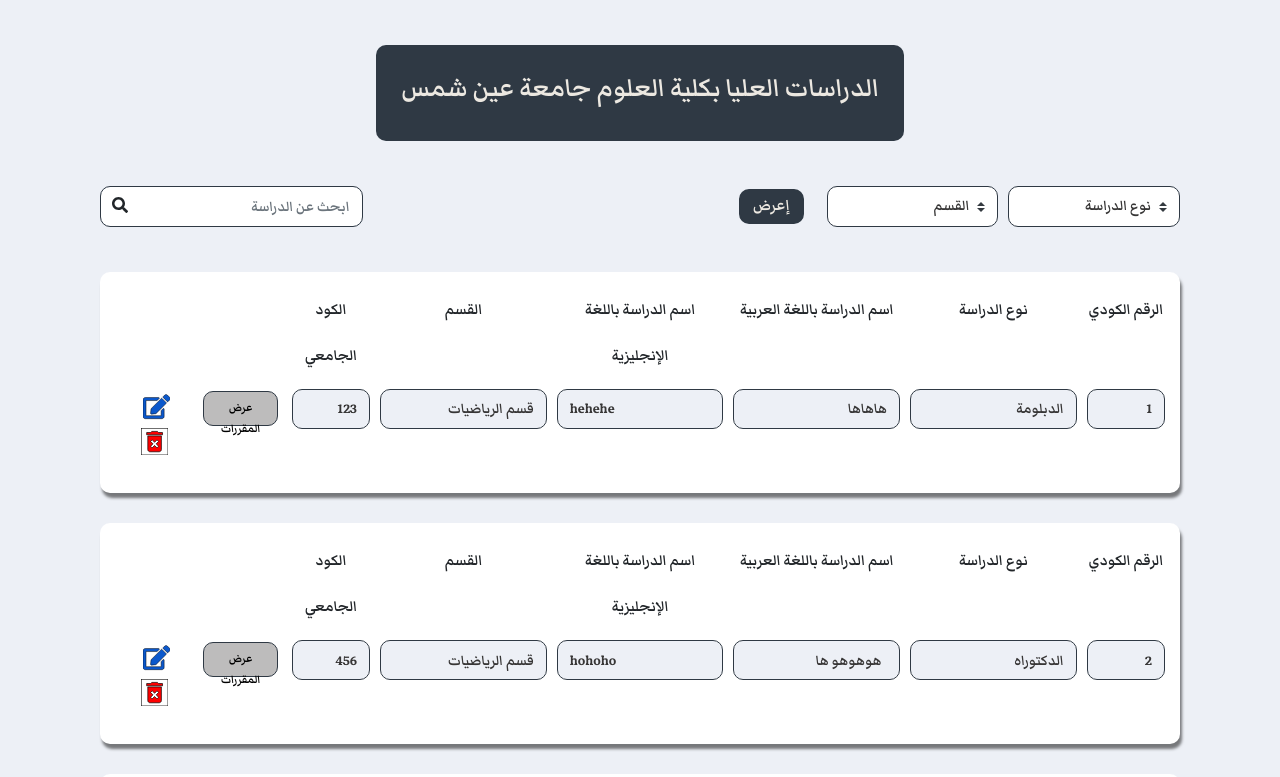
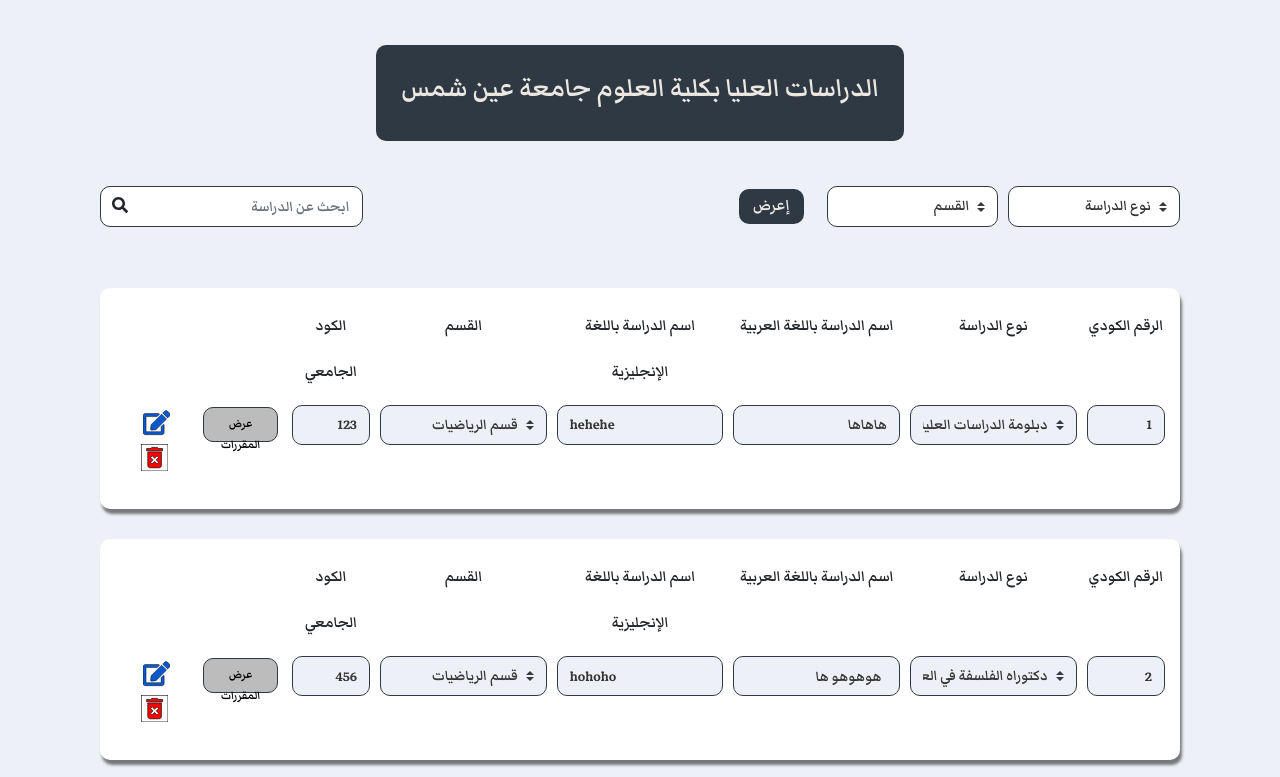
Before and after one commit to youssifYasser/post-graduate-system, a React (Create React App) app: page /StudentData in a window 1280 px wide. Shown: the top 777 px of the page. Built offline with nearby package versions, Linux system fonts and the light colour scheme.

Commit message:
working on validation

```diff
--- a/src/Components/study-types/study-type.js
+++ b/src/Components/study-types/study-type.js
@@ -34,23 +34,41 @@
           <Form.Control
             className='form-input'
             name={`code-${index}`}
-            type='input'
+            type='number'
             value={code}
             onChange={handleChange}
             disabled
           />
         </Col>
         <Col md={2}>
+          <section className='form-group' controlId={`type-${index}`}>
             <Form.Control
               className='form-input'
+              as='select'
               name={`type-${index}`}
-            type='input'
               value={type}
+              custom
+              required
               onChange={handleChange}
               disabled={!isEditing}
-          />
+            >
+              <option value=''>نوع الدراسة</option>
+              <option value='دبلومة الدراسات العليا'>
+                دبلومة الدراسات العليا
+              </option>
+              <option value='تمهيدي الماجيستير'>تمهيدي الماجستير</option>
+              <option value='الماجستير في العلوم'>الماجستير في العلوم</option>
+              <option value='دكتوراه الفلسفة في العلوم'>
+                دكتوراه الفلسفة في العلوم
+              </option>
+            </Form.Control>
+            <article className='invalid-feedback' type='invalid'>
+              من فضلك اختر نوع الدراسة.
+            </article>
+          </section>
         </Col>
         <Col md={2}>
+          <section className='form-group' controlId={`arabicName-${index}`}>
             <Form.Control
               className='form-input'
               name={`arabicName-${index}`}
@@ -58,9 +76,15 @@
               value={arabicName}
               onChange={handleChange}
               disabled={!isEditing}
+              pattern='^[\u0600-\u065F\u066A-\u06EF\u06FA-\u06FF ]+$'
             />
+            <article className='invalid-feedback' type='invalid'>
+              من فضلك أدخل عنوان الرسالة باللغة العربية فقط.
+            </article>
+          </section>
         </Col>
         <Col md={2}>
+          <section className='form-group' controlId={`englishName-${index}`}>
             <Form.Control
               className='form-input form-english'
               name={`englishName-${index}`}
@@ -70,19 +94,43 @@
               disabled={!isEditing}
               dir='ltr'
               lang='en'
+              pattern='^[a-zA-Z0-9$@$!%*?&#^-_. +]+$'
             />
+            <article className='invalid-feedback' type='invalid'>
+              من فضلك أدخل عنوان الرسالة باللغة الإنجليزية فقط.
+            </article>
+          </section>
         </Col>
         <Col md={2}>
+          <section className='form-group' controlId={`department-${index}`}>
             <Form.Control
               className='form-input'
+              as='select'
               name={`department-${index}`}
-            type='input'
               value={department}
               onChange={handleChange}
               disabled={!isEditing}
-          />
+              custom
+              required
+            >
+              <option value=''>القسم</option>
+              <option value='قسم الفيزياء'>قسم الفيزياء</option>
+              <option value='قسم الكيمياء'>قسم الكيمياء</option>
+              <option value='قسم الكيمياء الحيوية'>قسم الكيمياء الحيوية</option>
+              <option value='قسم علم الحشرات'>قسم علم الحشرات</option>
+              <option value='قسم الرياضيات'>قسم الرياضيات</option>
+              <option value='قسم الجيولوجيا'>قسم الجيولوجيا</option>
+              <option value='قسم الجيوفيزياء'>قسم الجيوفيزياء</option>
+              <option value='قسم علم الحيوان'>قسم علم الحيوان</option>
+              <option value='قسم علم النبات'>قسم علم النبات</option>
+            </Form.Control>
+            <article className='invalid-feedback' type='invalid'>
+              من فضلك اختر القسم.
+            </article>
+          </section>
         </Col>
         <Col md={1}>
+          <section className='form-group' controlId={`academicCode-${index}`}>
             <Form.Control
               className='form-input'
               name={`academicCode-${index}`}
@@ -90,7 +138,12 @@
               value={academicCode}
               onChange={handleChange}
               disabled={!isEditing}
+              pattern='^[a-zA-Z0-9]+$'
             />
+            <article className='invalid-feedback' type='invalid'>
+              من فضلك أدخل كود الدراسة بالطريقةالصحيحة.
+            </article>
+          </section>
         </Col>
         <Col md={1}>
           {isEditing || (
@@ -130,10 +183,13 @@
       {isEditing && (
         <Row className='animate__animated animate__fadeInDown'>
           <Col className='editing-btns'>
-            <Button className='save-btn editing-btn'>حفظ </Button>
+            <Button className='save-btn editing-btn' type='submit'>
+              حفظ{' '}
+            </Button>
             <Button
               className='delete-btn editing-btn'
               onClick={() => handleDelete(code)}
+              type='button'
             >
               {' '}
               مسح الدراسة{' '}
@@ -141,6 +197,7 @@
             <Button
               className='cancel-btn editing-btn'
               onClick={() => setIsEditing(false)}
+              type='button'
             >
               {' '}
               إلغاء{' '}
--- a/src/Components/study-types/study-types-array.js
+++ b/src/Components/study-types/study-types-array.js
@@ -1,7 +1,7 @@
 const studytypes = [
   {
     code: '1',
-    type: 'الدبلومة',
+    type: 'دبلومة الدراسات العليا',
     arabicName: 'هاهاها',
     englishName: 'hehehe',
     department: 'قسم الرياضيات',
@@ -43,7 +43,7 @@
   },
   {
     code: '2',
-    type: 'الدكتوراه',
+    type: 'دكتوراه الفلسفة في العلوم',
     arabicName: '  هوهوهو ها',
     englishName: 'hohoho',
     department: 'قسم الرياضيات',
@@ -61,7 +61,7 @@
   },
   {
     code: '3',
-    type: 'الدبلومة',
+    type: 'دبلومة الدراسات العليا',
     arabicName: 'هيهيهي',
     englishName: 'hahaha',
     department: 'قسم الفيزياء',
--- a/src/Components/study-types/study-types.css
+++ b/src/Components/study-types/study-types.css
@@ -41,6 +41,7 @@
 .form-input:disabled {
   background-color: #edf0f6 !important;
   border-color: #2f3944 !important;
+  opacity: 1;
 }
 
 .info {
@@ -68,13 +69,18 @@
 .filter-btn:hover {
   color: #edf0f6 !important;
   background-color: #000 !important;
-  border-color: #2f3944 !important;
 }
 
 .search-icon {
   position: absolute;
   left: 17px;
   top: 7px;
+}
+
+.was-validated .form-input:valid,
+.form-input.is-valid {
+  background-image: none !important;
+  padding-right: 15px !important;
 }
 
 .study-labels {
--- a/src/Components/study-types/study-types.js
+++ b/src/Components/study-types/study-types.js
@@ -9,6 +9,17 @@
 const StudyTypes = () => {
   const [studies, setStudies] = useState([...studytypes])
   const [copyStudies, setCopyStudies] = useState(studies)
+  const [filterValidated, setFilterValidated] = useState(false)
+  const [validated, setValidated] = useState(false)
+
+  const handleSubmit = (e) => {
+    e.preventDefault()
+    const form = e.currentTarget
+    if (form.checkValidity() === false) {
+      e.stopPropagation()
+      setValidated(true)
+    }
+  }
 
   const handleDelete = (stID) => {
     const sts = copyStudies.filter((item) => {
@@ -45,14 +56,22 @@
     setCopyStudies(newStudies)
   }
 
-  const filterStudies = () => {
+  const filterStudies = (e) => {
+    e.preventDefault()
     const studyTypeFilter = document.getElementsByName('study-type-filter')[0]
       .value
     const departmentFilter = document.getElementsByName('department-filter')[0]
-      .options[document.getElementsByName('department-filter')[0].selectedIndex]
-      .text
+      .value
+    if (studyTypeFilter === '' && departmentFilter === '') {
+      const form = e.currentTarget
+      if (form.checkValidity() === false) {
+        e.stopPropagation()
+        setValidated(true)
+        console.log('mama zmanha gaya')
+      }
+    } else {
       const newStudies = studies.filter((study) => {
-      if (studyTypeFilter === 'نوع الدراسة' || departmentFilter === 'القسم') {
+        if (studyTypeFilter === '' || departmentFilter === '') {
           if (study.type === studyTypeFilter) {
             return study
           }
@@ -70,6 +89,7 @@
       })
       setCopyStudies(newStudies)
     }
+  }
 
   return (
     <div className='study-types-view'>
@@ -78,43 +98,66 @@
           <h2>الدراسات العليا بكلية العلوم جامعة عين شمس</h2>
         </div>
       </Row>
-      <Form className='studies-form'>
+      <Form
+        className='studies-form'
+        noValidate
+        validated={validated}
+        onSubmit={filterStudies}
+      >
         <Form.Row className='search-row'>
           <Col md={2}>
+            <section className='form-group' controlId='study-type-filter'>
               <Form.Control
                 className='info'
                 as='select'
                 name='study-type-filter'
                 custom
+                required
               >
-              <option value='نوع الدراسة'>نوع الدراسة</option>
-              <option value='الدبلومة'>الدبلومة</option>
+                <option value=''>نوع الدراسة</option>
+                <option value='دبلومة الدراسات العليا'>
+                  دبلومة الدراسات العليا
+                </option>
                 <option value='تمهيدي الماجيستير'>تمهيدي الماجستير</option>
-              <option value='الماجيستير'>الماجيستير</option>
-              <option value='الدكتوراه'>الدكتوراه</option>
+                <option value='الماجستير في العلوم'>الماجستير في العلوم</option>
+                <option value='دكتوراه الفلسفة في العلوم'>
+                  دكتوراه الفلسفة في العلوم
+                </option>
               </Form.Control>
+              <article className='invalid-feedback' type='invalid'>
+                من فضلك اختر نوع الدراسة
+              </article>
+            </section>
           </Col>
           <Col md={2}>
+            <section className='form-group' controlId='department-filter'>
               <Form.Control
                 className='info'
                 as='select'
                 name='department-filter'
                 custom
+                required
               >
-              <option>القسم</option>
-              <option>قسم الفيزياء</option>
-              <option>قسم الكيمياء</option>
-              <option>قسم الكيمياء الحيوية</option>
-              <option>قسم علم الحشرات</option>
-              <option>قسم الرياضيات</option>
-              <option>قسم الجيولوجيا</option>
-              <option>قسم الجيوفيزياء</option>
-              <option>قسم علم الحيوان</option>
-              <option>قسم علم النبات</option>
+                <option value=''>القسم</option>
+                <option value='قسم الفيزياء'>قسم الفيزياء</option>
+                <option value='قسم الكيمياء'>قسم الكيمياء</option>
+                <option value='قسم الكيمياء الحيوية'>
+                  قسم الكيمياء الحيوية
+                </option>
+                <option value='قسم علم الحشرات'>قسم علم الحشرات</option>
+                <option value='قسم الرياضيات'>قسم الرياضيات</option>
+                <option value='قسم الجيولوجيا'>قسم الجيولوجيا</option>
+                <option value='قسم الجيوفيزياء'>قسم الجيوفيزياء</option>
+                <option value='قسم علم الحيوان'>قسم علم الحيوان</option>
+                <option value='قسم علم النبات'>قسم علم النبات</option>
               </Form.Control>
+              <article className='invalid-feedback' type='invalid'>
+                من فضلك اختر القسم
+              </article>
+            </section>
           </Col>
           <Col md={{ span: '1', offset: '4' }}>
-            <Button className='filter-btn' onClick={() => filterStudies()}>
+            <Button className='filter-btn' type='submit'>
               {' '}
               إعرض{' '}
             </Button>
@@ -132,6 +175,8 @@
             </span>
           </Col>
         </Form.Row>
+      </Form>
+      <Form noValidate validated={validated} onSubmit={handleSubmit}>
         {copyStudies.length !== 0 ? (
           copyStudies.map((studytype, index) => {
             return (
--- a/src/Components/thesis-data/ThesisData.js
+++ b/src/Components/thesis-data/ThesisData.js
@@ -100,7 +100,7 @@
                       name='arabicTitle'
                       value={thesis.arabicTitle}
                       onChange={handleChange}
-                      pattern='^[\u0621-\u064A0-9 ]+$'
+                      pattern='^[\u0600-\u065F\u066A-\u06EF\u06FA-\u06FF ]+$'
                     />
                     <Form.Control.Feedback type='invalid'>
                       من فضلك أدخل عنوان الرسالة باللغة العربية فقط.
```
Lines whose indentation alone changed are shown as unchanged.
